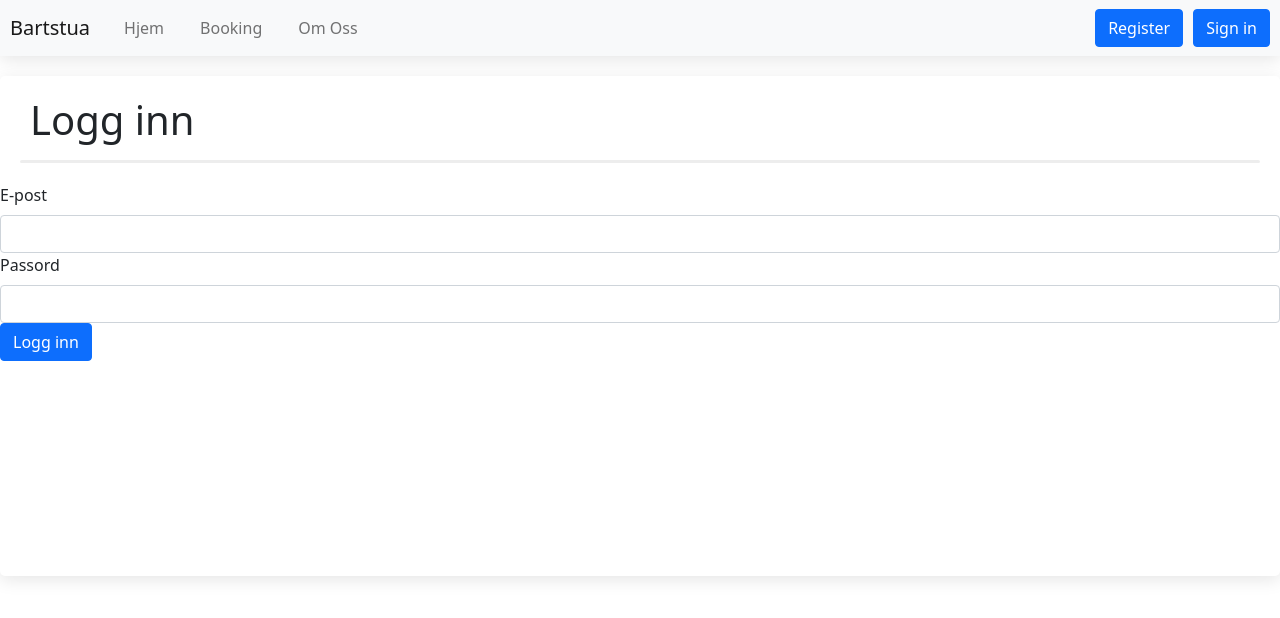
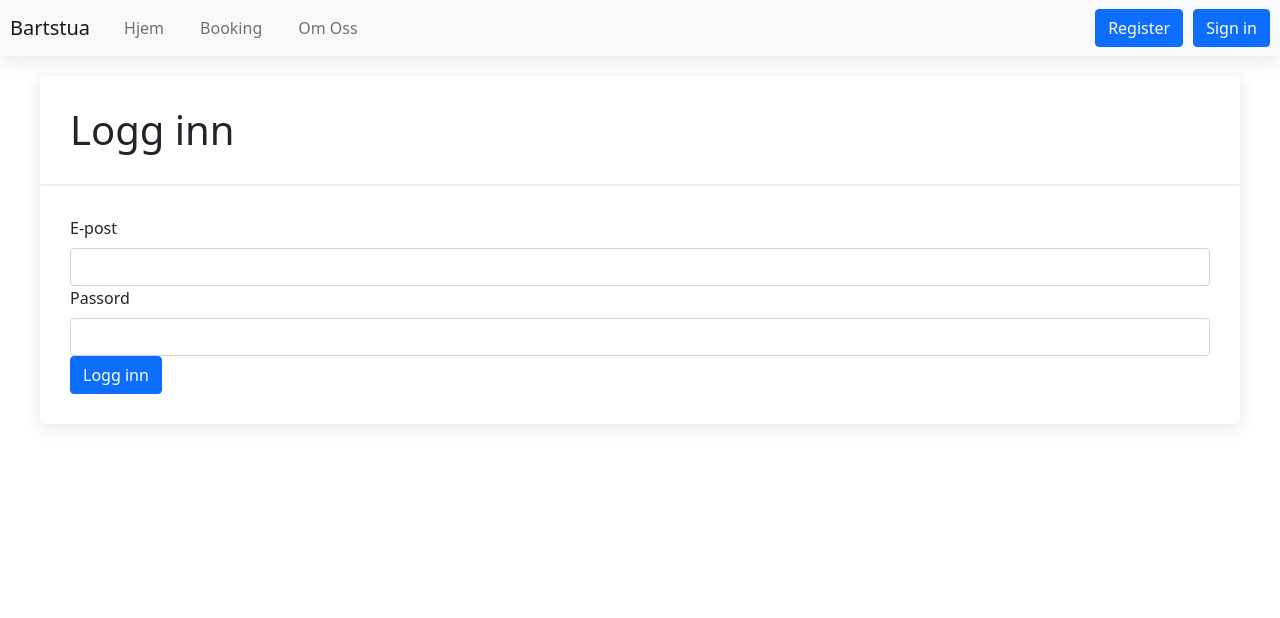
Before and after one commit to Garasje-folka/bartstua, a React (Create React App) app: page /signin in a window 1280 px wide. Shown: the top 618 px of the page. Built offline with nearby package versions, Linux system fonts and the light colour scheme; no server answers; what react-router-guards would draw is missing.

Commit message:
Added cardBody

```diff
--- a/src/components/card/card.styled.ts
+++ b/src/components/card/card.styled.ts
@@ -2,5 +2,5 @@ import styled from "styled-components";
 import { theme } from "../../theme";
 
 export const ContentContainer = styled.div`
-  margin: ${theme.alignment.margin.REGULAR};
+  margin: ${theme.alignment.margin.LARGE};
 `;
--- /dev/null
+++ b/src/components/card/cardBody.styled.ts
@@ -0,0 +1,6 @@
+import styled from "styled-components";
+import { theme } from "../../theme";
+
+export const StyledBodyWrapper = styled.div`
+  /* margin: ${theme.alignment.margin.LARGE}; */
+`;
--- /dev/null
+++ b/src/components/card/cardBody.tsx
@@ -0,0 +1,16 @@
+import { StyledBodyWrapper } from "./cardBody.styled";
+import { ContentContainer } from "./card.styled";
+
+interface CardBodyProps {
+  children?: React.ReactNode;
+}
+const CardBody: React.FC<CardBodyProps> = (props) => {
+  const { children } = props;
+  return (
+    <StyledBodyWrapper>
+      <ContentContainer>{children}</ContentContainer>
+    </StyledBodyWrapper>
+  );
+};
+
+export { CardBody };
--- a/src/components/card/cardHeader.styled.ts
+++ b/src/components/card/cardHeader.styled.ts
@@ -2,5 +2,5 @@ import styled from "styled-components";
 import { theme } from "../../theme";
 
 export const StyledHeaderWrapper = styled.div`
-  margin: ${theme.alignment.margin.LARGE};
+  /*  margin: ${theme.alignment.margin.LARGE}; */
 `;
--- a/src/components/card/cardHeader.tsx
+++ b/src/components/card/cardHeader.tsx
@@ -9,12 +9,14 @@ interface CardHeaderProps {
 const CardHeader: React.FC<CardHeaderProps> = (props) => {
   const { title } = props;
   return (
-    <StyledHeaderWrapper>
-      <ContentContainer>
-        <Heading type={HeadingTypes.HEADING1}>{title}</Heading>
-      </ContentContainer>
+    <>
+      <StyledHeaderWrapper>
+        <ContentContainer>
+          <Heading type={HeadingTypes.HEADING1}>{title}</Heading>
+        </ContentContainer>
+      </StyledHeaderWrapper>
       <Divider />
-    </StyledHeaderWrapper>
+    </>
   );
 };
 
--- a/src/components/card/index.ts
+++ b/src/components/card/index.ts
@@ -1,2 +1,3 @@
 export * from "./cardContainer";
 export * from "./cardHeader";
+export * from "./cardBody";
--- a/src/components/divider/divider.styled.ts
+++ b/src/components/divider/divider.styled.ts
@@ -1,10 +1,10 @@
 import styled from "styled-components";
 
 const Divider = styled.hr`
-  border-top: 3px solid #bbb;
-  border-radius: 3px;
+  border-top: 2px solid #bbb;
+  border-radius: 2px;
   background-color: transparent;
-  height: 3px;
+  height: 2px;
 `;
 
 export { Divider };
--- a/src/components/header/header.tsx
+++ b/src/components/header/header.tsx
@@ -16,7 +16,6 @@ import { useMobileScreen } from "../../hooks/useMobileScreen";
 import { DropDownNavigation } from "./dropDownNavigation";
 import { NavigationItems } from "./types/navigationItems";
 import { SignOutIcon } from "../../icons";
-import { theme } from "../../theme";
 import {
   ABOUT,
   BOOKING,
--- a/src/pages/login.tsx
+++ b/src/pages/login.tsx
@@ -2,7 +2,7 @@ import { useState, FormEvent } from "react";
 import { useHistory } from "react-router";
 import { FormContainer, InputField, SubmitButton } from "../components/form";
 import { userManagement } from "../services";
-import { CardContainer, CardHeader } from "../components/card";
+import { CardContainer, CardHeader, CardBody } from "../components/card";
 import { HOME } from "../router/routeConstants";
 
 // TODO: Getting a bad request error when trying to log in with a valid email, but wrong password.
@@ -46,6 +46,7 @@ const Login = () => {
     <>
       <CardContainer>
         <CardHeader title="Logg inn" />
+        <CardBody>
           <FormContainer onSubmit={handleSubmit}>
             <InputField
               type="email"
@@ -65,6 +66,7 @@ const Login = () => {
           </FormContainer>
 
           <h4> {notification} </h4>
+        </CardBody>
       </CardContainer>
     </>
   );
--- a/src/pages/register.tsx
+++ b/src/pages/register.tsx
@@ -1,7 +1,7 @@
 import { useState, FormEvent } from "react";
 import { FormContainer, InputField, SubmitButton } from "../components/form";
 import { userManagement } from "../services";
-import { CardContainer, CardHeader } from "../components/card";
+import { CardContainer, CardHeader, CardBody } from "../components/card";
 
 // TODO: Getting a Bad Request console error when creating user, look into it.
 
@@ -65,6 +65,7 @@ const Register = () => {
     <>
       <CardContainer>
         <CardHeader title="Registrer" />
+        <CardBody>
           <FormContainer onSubmit={handleSubmit}>
             <InputField
               label="E-post"
@@ -88,6 +89,7 @@ const Register = () => {
           </FormContainer>
 
           <h4> {notification} </h4>
+        </CardBody>
       </CardContainer>
     </>
   );
--- a/src/pages/verify.tsx
+++ b/src/pages/verify.tsx
@@ -3,7 +3,7 @@ import Button from "react-bootstrap/Button";
 import { useSelector } from "react-redux";
 import { currentUserSelector } from "../redux/selectors";
 import { sendEmailVerification } from "../services/userManagement";
-import { CardContainer, CardHeader } from "../components/card";
+import { CardContainer, CardHeader, CardBody } from "../components/card";
 
 const Verify = () => {
   const user = useSelector(currentUserSelector);
@@ -29,10 +29,12 @@ const Verify = () => {
     <>
       <CardContainer>
         <CardHeader title="Du må verifisere e-posten din" />
-        <Button onClick={sendVerification}>
-          {retry ? "Prøv å sende på nytt" : "Send verifikasjons e-post"}
-        </Button>
-        <h4>{notification}</h4>
+        <CardBody>
+          <Button onClick={sendVerification}>
+            {retry ? "Prøv å sende på nytt" : "Send verifikasjons e-post"}
+          </Button>
+          <h4>{notification}</h4>
+        </CardBody>
       </CardContainer>
     </>
   );
--- a/src/theme.ts
+++ b/src/theme.ts
@@ -10,12 +10,12 @@ export const theme = {
   alignment: {
     margin: {
       REGULAR: "10px",
-      LARGE: "20px",
+      LARGE: "30px",
     },
   },
   page: {
-    width: "1500px",
-    minHeight: "500px",
+    width: "1200px",
+    minHeight: "0px",
   },
   shadow: {
     REGULAR: "0px 4px 17px 0px rgba(0,0,0,0.10)",
```
Lines whose indentation alone changed are shown as unchanged.
